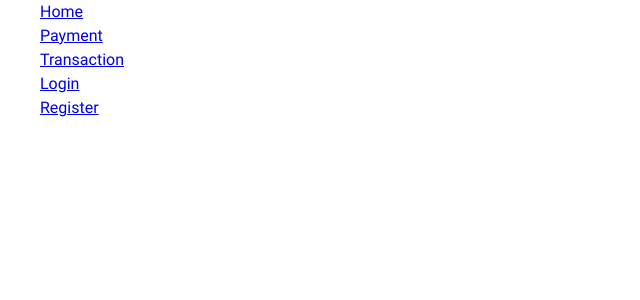
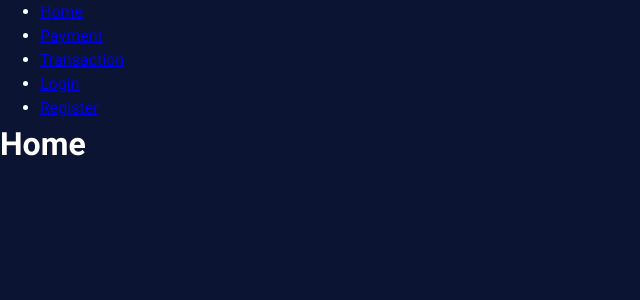
Before and after one commit to BuzzOffer/E-Gringotts-Frontend, a React (Vite) app: page / in a window 1280 px wide. Shown: the top 300 px of the page, without its empty margins (0-640 px from the left). Built offline with nearby package versions, Linux system fonts and the light colour scheme.

Commit message:
Restored default root colours in index.css

```diff
--- a/src/index.css
+++ b/src/index.css
@@ -1,6 +1,12 @@
 /* Global CSS that applies to the entire application */
 
 :root {
+  /* Colors */
+  --main-background-clr: #0B1432;
+  --background-clr-lighter: #172141;
+  --primary-clr: #DFA616;
+  --gray-placeholder-clr: #A1A1A1;
+
   --dark-blue: #0B1432;
   --medium-blue: #172964;
   --light-blue: #1E3685;
```
